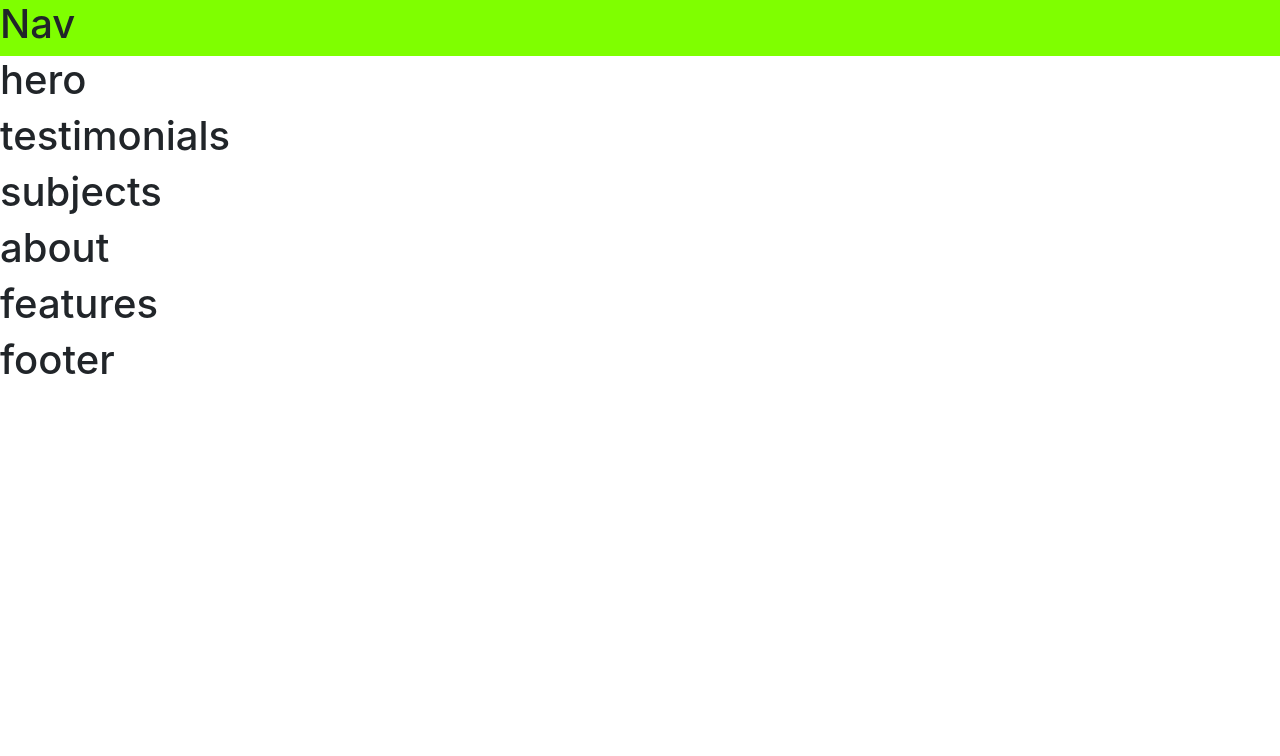
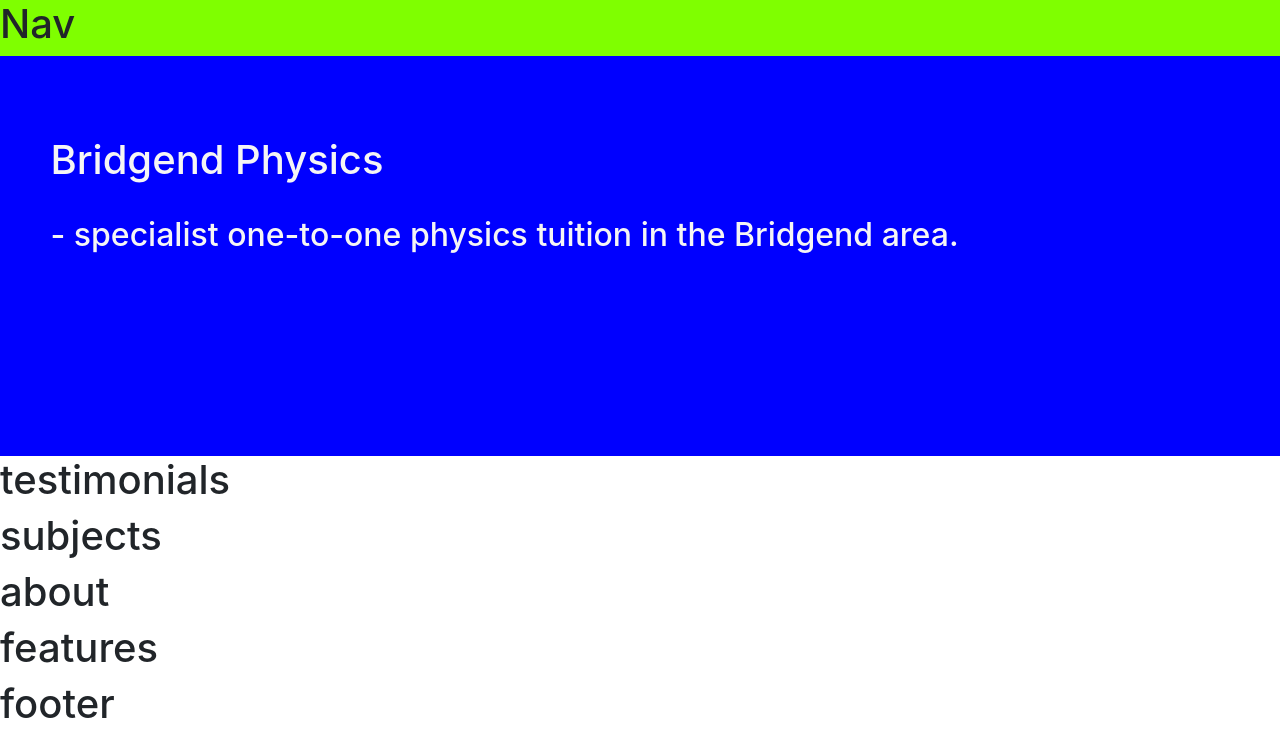
Before and after one commit to doctorandrewbrown/bridgendphysics, a plain HTML site: page index.html in a window 1280 px wide. Drawn offline with nearby package versions, Linux system fonts and the light colour scheme.

Commit message:
Adds and relatively positions hero section text

```diff
--- a/assets/style.css
+++ b/assets/style.css
@@ -0,0 +1,23 @@
+/*Stylesheet for Bridgend Maths and Physics website*/
+
+/*Global styles*/
+
+/* Hero section styles*/
+
+#hero {
+    background-color: blue;
+    height: 50vh;
+}
+
+#hero-text-main {
+    position: absolute;
+    top: 20%;
+    left: 5%;
+    color: whitesmoke;
+}
+#hero-text-secondary {
+    position: absolute;
+    top: 40%;
+    left: 5%;
+    color: whitesmoke;
+}
--- a/index.html
+++ b/index.html
@@ -18,9 +18,10 @@
             </div>
         </section>
         <section>
-            <div class="row">
-                <div class="col">
-                    <h1>hero</h1>
+            <div class="row" id="hero">
+                <div class="col-12">
+                    <h1 id="hero-text-main">Bridgend Physics</h1>
+                    <h2 id="hero-text-secondary"> - specialist one-to-one physics tuition in the Bridgend area.</h2>
                 </div>
             </div>
         </section>
```
